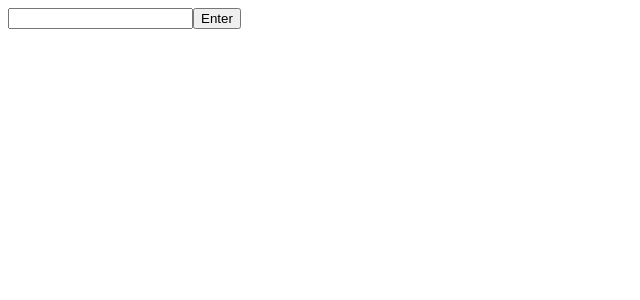
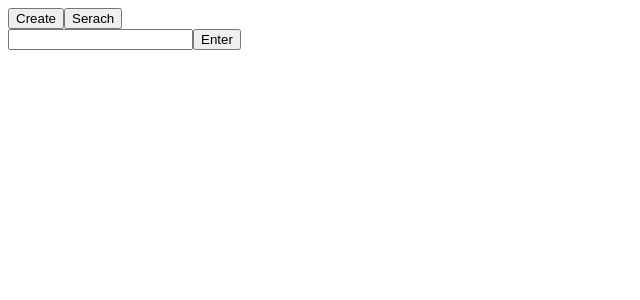
Before and after one commit to coccoto/marinechat, a React app: page / in a window 1280 px wide. Shown: the top 300 px of the page, without its empty margins (0-640 px from the left). Built offline with nearby package versions, Linux system fonts and the light colour scheme.

Commit message:
2020-03-29 04:05

```diff
--- a/src/app/components/molecules/chatRoom.jsx
+++ b/src/app/components/molecules/chatRoom.jsx
@@ -17,9 +17,10 @@ export default (props) => {
 
         // データベースにデータを書き込む。
         document.set({
-            id: props.id,
+            date: date,
+            accountId: props.account.accountId,
+            name: props.account.name,
             message: text,
-            date: date,
         })
     }
 
--- a/src/app/components/molecules/index.jsx
+++ b/src/app/components/molecules/home.jsx
@@ -1,6 +1,7 @@
 import React from 'react'
 // molecules
-import SelectForm from '@/app/components/molecules/selectForm'
+import Popup from '@/app/components/molecules/popup'
+import SelectRoom from '@/app/components/molecules/selectRoom'
 
 export default (props) => {
 
@@ -18,9 +19,12 @@ export default (props) => {
 
     return (
         <div>
-            <SelectForm
+            <SelectRoom
+                setBool={props.setBool}
+            ></SelectRoom>
+            <Popup
                 handleSubmit={(i) => {handleSubmit(i)}}
-            ></SelectForm>
+            ></Popup>
         </div>
     )
 }
--- /dev/null
+++ b/src/app/components/molecules/selectRoom.jsx
@@ -0,0 +1,18 @@
+import React from 'react'
+// atoms
+import Button from '@/app/components/atoms/button'
+
+export default (props) => {
+
+    return (
+        <div>
+            <Button
+                onClick={props.setBool}
+                label={'Create'}
+            ></Button>
+            <Button
+                label={'Serach'}
+            ></Button>
+        </div>
+    )
+}
--- a/src/app/hooks/useSnapshot.js
+++ b/src/app/hooks/useSnapshot.js
@@ -15,7 +15,7 @@ export default (roomRef) => {
                 const ref = doc.data()
 
                 // 送信内容を取得する。
-                const id = ref.id
+                const name = ref.name
                 const message = ref.message
                 const date = new Date(ref.date.toDate())
 
@@ -25,7 +25,7 @@ export default (roomRef) => {
                 }
 
                 // 取得したデータから JSX を生成する。
-                docs.push(<div key={doc.id}>{id} - {time.hour}:{time.minute} - {message}</div>)
+                docs.push(<div key={doc.id}>{name} - {time.hour}:{time.minute} - {message}</div>)
             })
 
             setData(docs)
--- a/src/app/index.jsx
+++ b/src/app/index.jsx
@@ -1,7 +1,7 @@
 import React from 'react'
 // molecules
 import ChatRoom from '@/app/components/molecules/chatRoom'
-import Index from '@/app/components/molecules/index'
+import Home from '@/app/components/molecules/home'
 // firebase
 import Database from '@/firebase/index'
 
@@ -12,25 +12,30 @@ const random = () => {
 
 export default () => {
 
-    const [id] = React.useState(random())
-    const [roomRef, setRoomRef] = React.useState(Database.collection('rooms').doc(id).collection('contents'))
+    // ユーザー情報
+    const [account] = React.useState({
+        accountId: random(),
+        name: 'ruru',
+    })
+
+    const [roomRef, setRoomRef] = React.useState(Database.collection('rooms').doc(random()).collection('contents'))
 
     /**
-     * bool.run ルームの入室状況を判定
+     * bool.run ルームの入室状況を判定する。
      */
     const [bool, setBool] = React.useState({run: false})
 
     return (
         <div>
             {! bool.run ?
-                <Index
+                <Home
                     setRoomRef={(i) => {setRoomRef(Database.collection('rooms').doc(i).collection('contents'))}}
                     setBool={() => {setBool({run: true})}}
-                ></Index>
+                ></Home>
             :
                 <ChatRoom
                     roomRef={roomRef}
-                    id={id}
+                    account={account}
                 ></ChatRoom>
             }
         </div>
```
Also changed, not shown: src/app/components/molecules/popup.jsx (renamed from src/app/components/molecules/selectForm.jsx).
